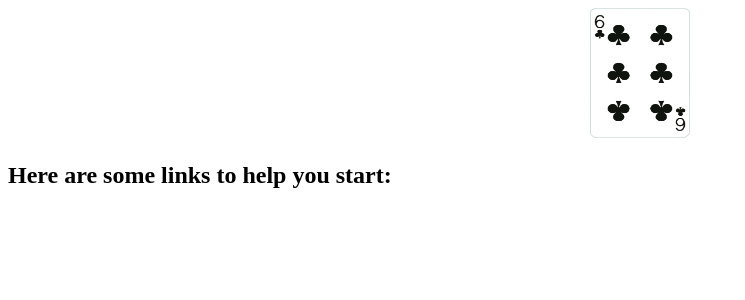
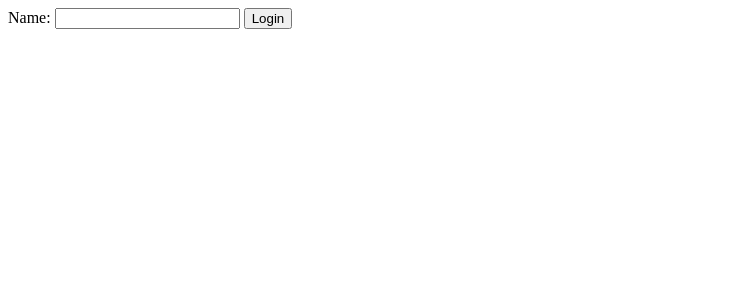
Before and after one commit to minhajuddinkhan/ngrung, an Angular app: page /login in a window 1280 px wide. Before the commit this address led to /. Shown: the top 300 px of the page, without its empty margins (0-745 px from the left). Built offline with nearby package versions, Linux system fonts and the light colour scheme.

Commit message:
login api integrated

```diff
--- a/src/app/app-routing.module.ts
+++ b/src/app/app-routing.module.ts
@@ -1,10 +1,15 @@
-import { NgModule } from '@angular/core';
-import { Routes, RouterModule } from '@angular/router';
-
-const routes: Routes = [];
+import { NgModule } from "@angular/core";
+import { Routes, RouterModule } from "@angular/router";
+import { LoginComponent } from "./login/login.component";
+const routes: Routes = [
+  {
+    path: "login",
+    component: LoginComponent
+  }
+];
 
 @NgModule({
   imports: [RouterModule.forRoot(routes)],
   exports: [RouterModule]
 })
-export class AppRoutingModule { }
+export class AppRoutingModule {}
--- a/src/app/app.component.html
+++ b/src/app/app.component.html
@@ -1,7 +1,4 @@
 <!--The content below is only a placeholder and can be replaced.-->
-<div style="text-align:center">
-<app-card house="Clubs" number=4></app-card>
-</div>
-<h2>Here are some links to help you start: </h2>
+<div style="text-align:center"></div>
 
 <router-outlet></router-outlet>
--- a/src/app/app.module.ts
+++ b/src/app/app.module.ts
@@ -1,13 +1,14 @@
 import { BrowserModule } from "@angular/platform-browser";
 import { NgModule } from "@angular/core";
+import { ReactiveFormsModule, FormsModule } from "@angular/forms";
 
 import { AppRoutingModule } from "./app-routing.module";
 import { AppComponent } from "./app.component";
 import { CardComponent } from "./card/card.component";
-
+import { LoginModule } from "./login/login.module";
 @NgModule({
   declarations: [AppComponent, CardComponent],
-  imports: [BrowserModule, AppRoutingModule],
+  imports: [BrowserModule, AppRoutingModule, LoginModule],
   providers: [],
   bootstrap: [AppComponent]
 })
--- a/src/app/login/login.component.html
+++ b/src/app/login/login.component.html
@@ -1,3 +1,7 @@
-<p>
-  login works!
-</p>
+<label>
+  Name:
+  <input type="text" [formControl]="username" />
+  {{ username.value }}
+
+  <button (click)="onLoginClick(username.value)">Login</button>
+</label>
--- a/src/app/login/login.component.ts
+++ b/src/app/login/login.component.ts
@@ -1,12 +1,20 @@
 import { Component, OnInit } from "@angular/core";
-
+import { FormControl } from "@angular/forms";
+import { AuthService } from "./login.service";
 @Component({
   selector: "app-login",
   templateUrl: "./login.component.html",
   styleUrls: ["./login.component.scss"]
 })
-export class LoginComponent implements OnInit {
-  constructor() {}
+export class LoginComponent {
+  username = new FormControl("");
+  constructor(private authService: AuthService) {}
 
   ngOnInit() {}
+
+  onLoginClick(username: string) {
+    this.authService.authenticate(username).subscribe(resp => {
+      console.log(resp);
+    });
+  }
 }
```
Also changed, not shown: src/app/login/login.module.ts (+5 -2 lines).
